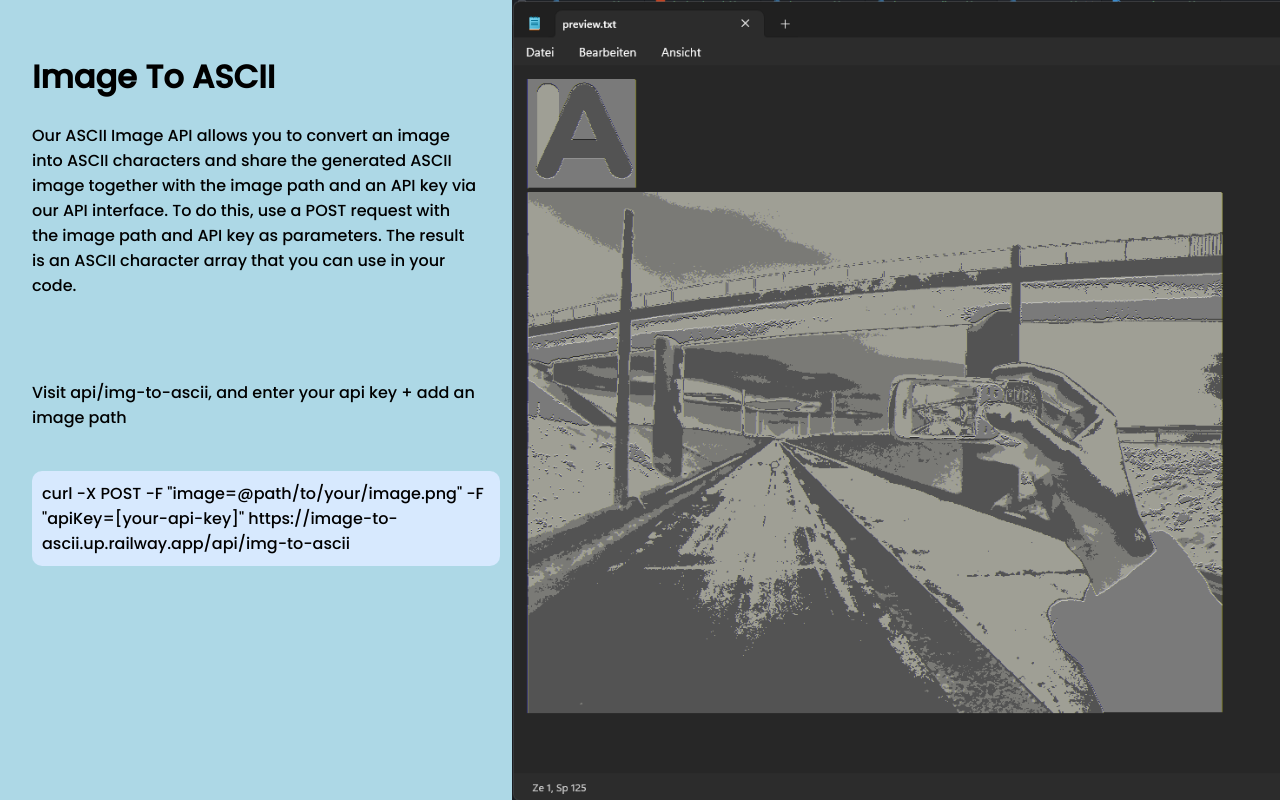
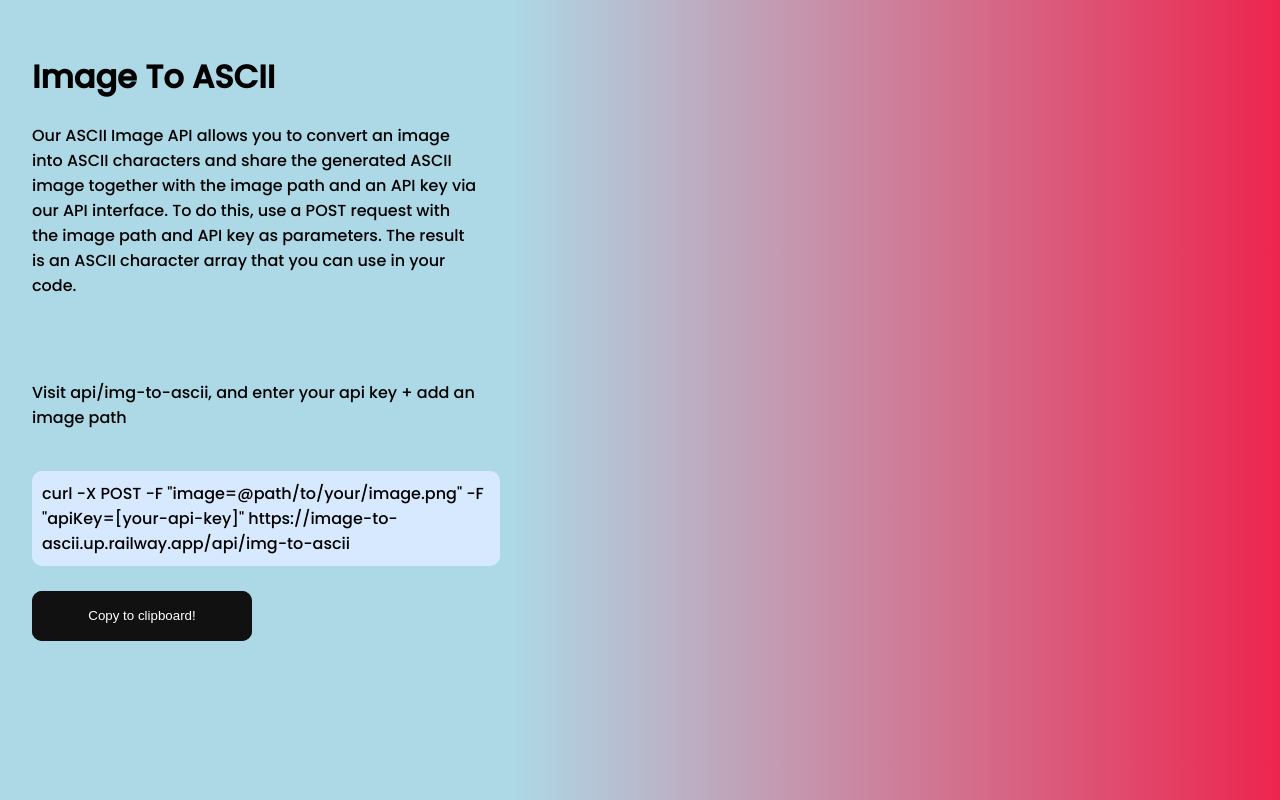
Before and after one commit to zTomz/Image-To-ASCII, a Flask app: page / in a window 1280 px wide. Run offline with Flask 3, Linux system fonts and the light colour scheme.

Commit message:
Bug fixes

```diff
--- a/Backend/app.py
+++ b/Backend/app.py
@@ -18,11 +18,10 @@ def img_to_ascii():
 
         correctApiKey = os.getenv("apiKey")
 
-        if  apiKey == correctApiKey:
+        if  apiKey != correctApiKey:
             response = {
                 "Error": "Invalid key",
-                "Provided key": apiKey,
-                "Correct key": correctApiKey
+                "Provided Key": apiKey
             }
             return flask.jsonify(response)
 
--- a/Backend/templates/index.html
+++ b/Backend/templates/index.html
@@ -26,9 +26,11 @@
 			float: left;
 			width: 60%;
             height: 100vh;
-			background-color: lightgray;
-            background-image: url('img/ascii.png');
-            background-size: cover;
+
+            background: lightblue;  /* fallback for old browsers */
+            background: -webkit-linear-gradient(to right, lightblue, #ED254E);  /* Chrome 10-25, Safari 5.1-6 */
+            background: linear-gradient(to right, lightblue, #ED254E); /* W3C, IE 10+/ Edge, Firefox 16+, Chrome 26+, Opera 12+, Safari 7+ */
+
 		}
 		.clear {
 			clear: both;
@@ -44,9 +46,75 @@
             background-color: #D7E9FE;
             border-radius: 10px;
         }
+
+        .glow-on-hover {
+            width: 220px;
+            height: 50px;
+            border: none;
+            outline: none;
+            color: #fff;
+            background: #111;
+            cursor: pointer;
+            position: relative;
+            z-index: 0;
+            border-radius: 10px;
+        }
+
+        .glow-on-hover:before {
+            content: '';
+            background: linear-gradient(45deg, #ff0000, #ff7300, #fffb00, #48ff00, #00ffd5, #002bff, #7a00ff, #ff00c8, #ff0000);
+            position: absolute;
+            top: -2px;
+            left:-2px;
+            background-size: 400%;
+            z-index: -1;
+            filter: blur(5px);
+            width: calc(100% + 4px);
+            height: calc(100% + 4px);
+            animation: glowing 20s linear infinite;
+            opacity: 0;
+            transition: opacity .3s ease-in-out;
+            border-radius: 10px;
+        }
+
+        .glow-on-hover:active {
+            color: #000
+        }
+
+        .glow-on-hover:active:after {
+            background: transparent;
+        }
+
+        .glow-on-hover:hover:before {
+            opacity: 1;
+        }
+
+        .glow-on-hover:after {
+            z-index: -1;
+            content: '';
+            position: absolute;
+            width: 100%;
+            height: 100%;
+            background: #111;
+            left: 0;
+            top: 0;
+            border-radius: 10px;
+        }
+
+        @keyframes glowing {
+            0% { background-position: 0 0; }
+            50% { background-position: 400% 0; }
+            100% { background-position: 0 0; }
+        }
 	</style>
 </head>
 <body>
+    <script>
+        function copyToClipboard() {
+            navigator.clipboard.writeText('curl -X POST -F "image=@path/to/your/image.png" -F "apiKey=[your-api-key]" https://image-to-ascii.up.railway.app/api/img-to-ascii');
+        }
+    </script>
+
     <div class="left">
 		<div class="content-left">
             <h1>Image To ASCII</h1>
@@ -58,6 +126,8 @@
             <div class="program-box">
                 curl -X POST -F "image=@path/to/your/image.png" -F "apiKey=[your-api-key]" https://image-to-ascii.up.railway.app/api/img-to-ascii
             </div>
+            <br>
+            <button class="glow-on-hover" type="button" onclick="copyToClipboard()">Copy to clipboard!</button>
         </div>
 	</div>
 	<div class="right"></div>
```
Also changed, not shown: Backend/templates/img/ascii.png (deleted), Backend/templates/img/icon.ico (deleted).
